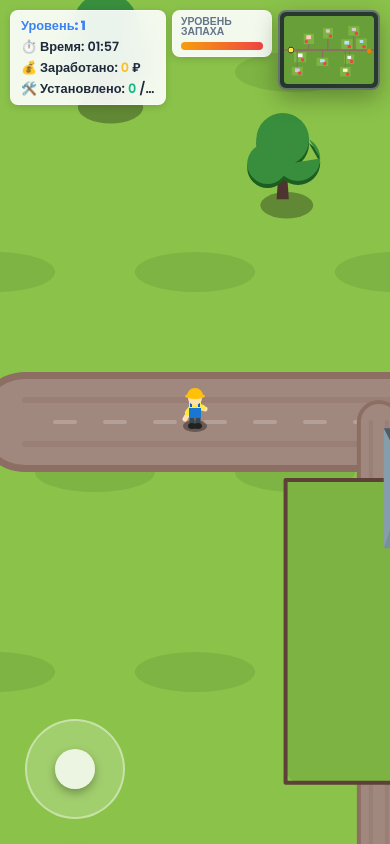
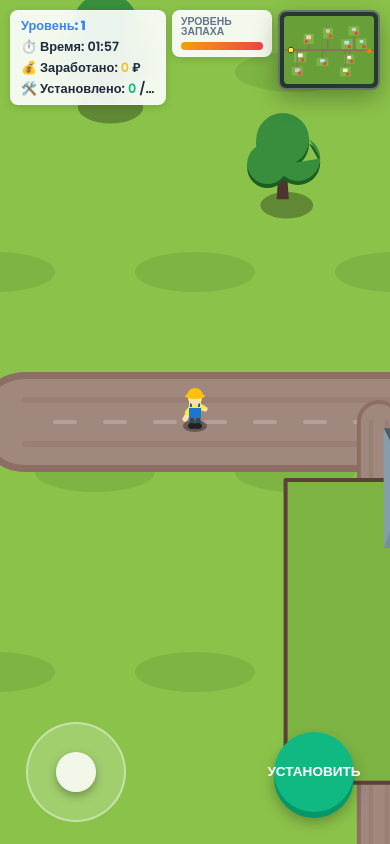
Before and after one commit to alexglebaty-hub/septic, a plain HTML site: page Game-septic/index.html in a window 390 px wide. Both pictures are taken after a click on the button "Начать игру". Drawn offline with Linux system fonts and the light colour scheme.

Commit message:
Add files via upload

```diff
--- a/Game-septic/script.js
+++ b/Game-septic/script.js
@@ -522,7 +522,8 @@ function triggerLose(reasonMsg) {
 function update(dt) {
     if (gameState !== 'PLAYING') return;
     gameTime += dt;
-    player.speed = 380 + (upgrades.speed - 1) * 80;
+    const isMobile = window.innerWidth <= 900 || ('ontouchstart' in window) || navigator.maxTouchPoints > 0;
+    player.speed = (isMobile ? 300 : 380) + (upgrades.speed - 1) * 80;
 
     // Timer
     timeLeft -= dt;
--- a/Game-septic/style.css
+++ b/Game-septic/style.css
@@ -5,7 +5,8 @@
     touch-action: none;
 }
 
-body, html {
+body,
+html {
     margin: 0;
     padding: 0;
     width: 100%;
@@ -50,7 +51,7 @@ canvas#gameCanvas {
     margin-bottom: 20px;
     color: #f8fafc;
     font-weight: 800;
-    text-shadow: 0 4px 15px rgba(0,0,0,0.5);
+    text-shadow: 0 4px 15px rgba(0, 0, 0, 0.5);
     text-align: center;
 }
 
@@ -141,8 +142,8 @@ button:active {
     font-size: 1.1rem;
     font-weight: 600;
     color: #1e293b;
-    box-shadow: 0 4px 15px rgba(0,0,0,0.15);
-    border: 1px solid rgba(255,255,255,0.5);
+    box-shadow: 0 4px 15px rgba(0, 0, 0, 0.15);
+    border: 1px solid rgba(255, 255, 255, 0.5);
     pointer-events: auto;
 }
 
@@ -182,7 +183,8 @@ button:active {
     width: 100%;
     background: linear-gradient(90deg, #10b981, #f59e0b, #ef4444);
     background-size: 200% 100%;
-    background-position: 100% 0; /* Starts red */
+    background-position: 100% 0;
+    /* Starts red */
     transition: width 0.5s ease, background-position 0.5s ease;
 }
 
@@ -192,7 +194,7 @@ button:active {
     border: 2px solid rgba(255, 255, 255, 0.3);
     border-radius: 12px;
     padding: 6px;
-    box-shadow: 0 8px 24px rgba(0,0,0,0.3);
+    box-shadow: 0 8px 24px rgba(0, 0, 0, 0.3);
     pointer-events: auto;
 }
 
@@ -226,17 +228,32 @@ button:active {
     font-family: 'Poppins', sans-serif;
     font-weight: 800;
     font-size: 1.5rem;
-    text-shadow: 0 2px 4px rgba(0,0,0,0.5);
+    text-shadow: 0 2px 4px rgba(0, 0, 0, 0.5);
     pointer-events: none;
     z-index: 100;
     animation: floatUp 1.5s ease-out forwards;
 }
 
 @keyframes floatUp {
-    0% { transform: translateY(0) scale(0.5); opacity: 0; }
-    20% { transform: translateY(-20px) scale(1.2); opacity: 1; }
-    80% { transform: translateY(-60px) scale(1); opacity: 1; }
-    100% { transform: translateY(-80px) scale(0.8); opacity: 0; }
+    0% {
+        transform: translateY(0) scale(0.5);
+        opacity: 0;
+    }
+
+    20% {
+        transform: translateY(-20px) scale(1.2);
+        opacity: 1;
+    }
+
+    80% {
+        transform: translateY(-60px) scale(1);
+        opacity: 1;
+    }
+
+    100% {
+        transform: translateY(-80px) scale(0.8);
+        opacity: 0;
+    }
 }
 
 /* Floating Penalty */
@@ -246,17 +263,32 @@ button:active {
     font-family: 'Poppins', sans-serif;
     font-weight: 800;
     font-size: 1.4rem;
-    text-shadow: 0 2px 4px rgba(0,0,0,0.5);
+    text-shadow: 0 2px 4px rgba(0, 0, 0, 0.5);
     pointer-events: none;
     z-index: 100;
     animation: penaltyFloat 1s ease-out forwards;
 }
 
 @keyframes penaltyFloat {
-    0% { transform: translateY(0) scale(0.5); opacity: 0; }
-    20% { transform: translateY(10px) scale(1.2); opacity: 1; }
-    80% { transform: translateY(30px) scale(1); opacity: 1; }
-    100% { transform: translateY(40px) scale(0.8); opacity: 0; }
+    0% {
+        transform: translateY(0) scale(0.5);
+        opacity: 0;
+    }
+
+    20% {
+        transform: translateY(10px) scale(1.2);
+        opacity: 1;
+    }
+
+    80% {
+        transform: translateY(30px) scale(1);
+        opacity: 1;
+    }
+
+    100% {
+        transform: translateY(40px) scale(0.8);
+        opacity: 0;
+    }
 }
 
 /* Shop Buttons */
@@ -300,74 +332,55 @@ button:active {
 
 /* Mobile Controls */
 #mobile-controls {
-    position: absolute;
-    bottom: 20px;
-    left: 20px;
-    right: 20px;
-    height: 150px;
-    display: flex;
-    justify-content: space-between;
-    align-items: center;
-    z-index: 15;
+    position: fixed;
+    left: 0;
+    right: 0;
+    bottom: max(16px, env(safe-area-inset-bottom));
+    height: 140px;
+    z-index: 9999;
     pointer-events: none;
 }
 
 #joystick-zone {
-    width: 150px;
-    height: 150px;
-    pointer-events: auto;
-    display: flex;
-    justify-content: center;
-    align-items: center;
-}
-
-#joystick-base {
-    width: 120px;
-    height: 120px;
-    background-color: rgba(255, 255, 255, 0.2);
-    border: 2px solid rgba(255, 255, 255, 0.4);
-    border-radius: 50%;
-    position: relative;
-    backdrop-filter: blur(4px);
-}
-
-#joystick-stick {
-    width: 50px;
-    height: 50px;
-    background-color: rgba(255, 255, 255, 0.8);
-    border-radius: 50%;
     position: absolute;
-    top: 50%;
-    left: 50%;
-    transform: translate(-50%, -50%);
-    box-shadow: 0 4px 10px rgba(0,0,0,0.3);
-}
-
-#action-zone {
+    left: 16px;
+    bottom: 0;
     width: 120px;
     height: 120px;
     pointer-events: auto;
     display: flex;
     justify-content: center;
     align-items: center;
+    z-index: 10000;
+}
+
+#action-zone {
+    position: absolute;
+    right: 16px;
+    bottom: 0;
+    width: 120px;
+    height: 120px;
+    pointer-events: auto;
+    display: flex;
+    justify-content: center;
+    align-items: center;
+    z-index: 10000;
 }
 
 #action-btn {
-    width: 90px;
-    height: 90px;
+    width: 84px;
+    height: 84px;
     border-radius: 50%;
     padding: 0;
-    font-size: 1rem;
+    font-size: 0.95rem;
     display: flex;
     justify-content: center;
     align-items: center;
-    box-shadow: 0 6px 0 #059669, 0 10px 15px rgba(0,0,0,0.3);
-    margin-bottom: 6px;
-}
-
-#action-btn:active {
-    transform: translateY(6px);
-    box-shadow: 0 0px 0 #059669, 0 4px 5px rgba(0,0,0,0.3);
+    background: #10b981;
+    color: white;
+    box-shadow: 0 6px 0 #059669, 0 10px 15px rgba(0, 0, 0, 0.3);
+    pointer-events: auto;
+    z-index: 10000;
 }
 
 /* Responsive adjustments */
@@ -377,73 +390,96 @@ button:active {
         left: 10px;
         right: 10px;
     }
+
     #top-bar {
         flex-direction: row;
         align-items: flex-start;
         gap: 6px;
     }
+
     .hud-panel {
         padding: 6px 10px;
         font-size: 0.8rem;
         border-radius: 8px;
-        box-shadow: 0 2px 8px rgba(0,0,0,0.15);
+        box-shadow: 0 2px 8px rgba(0, 0, 0, 0.15);
     }
+
     #stats-panel {
         min-width: 0;
         gap: 3px;
-        flex: 1; /* allow it to compress slightly but take available space */
+        flex: 1;
+        /* allow it to compress slightly but take available space */
     }
+
     #stats-panel div {
         white-space: nowrap;
         overflow: hidden;
         text-overflow: ellipsis;
     }
+
     #smell-panel {
         min-width: 0;
         width: 100px;
         padding: 6px 8px;
         gap: 4px;
     }
+
     #smell-title {
         font-size: 0.65rem;
         letter-spacing: 0;
         line-height: 1;
     }
+
     #smell-bar-bg {
         height: 8px;
     }
+
     #minimap-container {
         position: relative;
         padding: 4px;
         border-radius: 8px;
     }
+
     #minimapCanvas {
         width: 90px;
-        height: 68px; /* Maintain 4:3 aspect ratio roughly */
+        height: 68px;
+        /* Maintain 4:3 aspect ratio roughly */
         border-radius: 4px;
     }
+
     .desktop-only {
         display: none !important;
     }
+
     /* Controls are at bottom: 20px. Keep them usable. */
     #mobile-controls {
-        bottom: 15px;
-        left: 15px;
-        right: 15px;
+        bottom: max(12px, env(safe-area-inset-bottom));
         height: 120px;
     }
-    #joystick-zone, #action-zone {
-        width: 120px;
-        height: 120px;
-    }
+
+
     #joystick-base {
         width: 100px;
         height: 100px;
+        background-color: rgba(255, 255, 255, 0.2);
+        border: 2px solid rgba(255, 255, 255, 0.4);
+        border-radius: 50%;
+        position: relative;
+        backdrop-filter: blur(4px);
     }
+
     #joystick-stick {
         width: 40px;
         height: 40px;
+        background-color: rgba(255, 255, 255, 0.85);
+        border-radius: 50%;
+        position: absolute;
+        top: 50%;
+        left: 50%;
+        transform: translate(-50%, -50%);
+        box-shadow: 0 4px 10px rgba(0, 0, 0, 0.3);
     }
+
     #action-btn {
         width: 80px;
         height: 80px;
```
